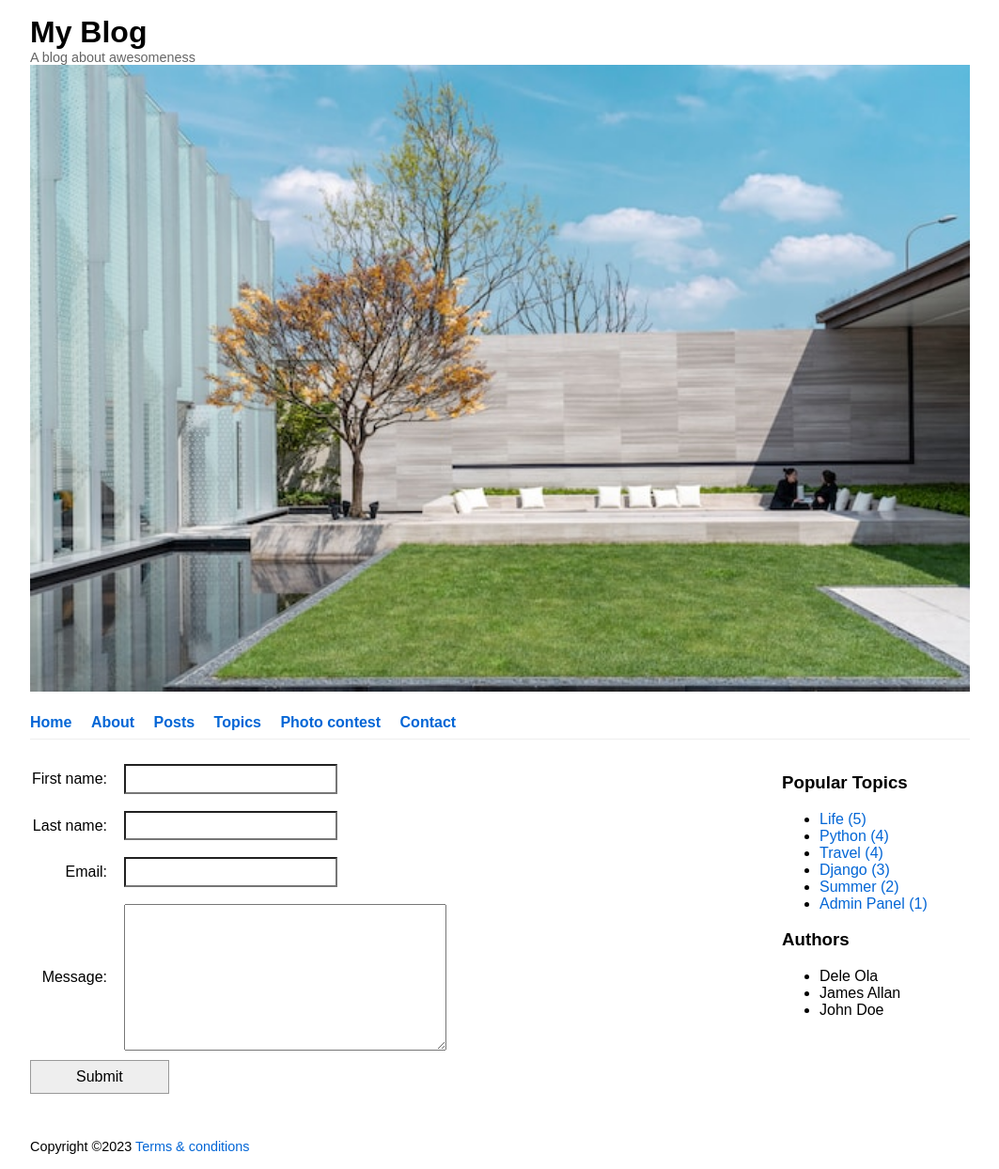
After one commit to akin11235/my_blog, a Django app: page /contact/ in a window 1280 px wide. The commit adds this page. Shown: the whole page at 94% size, without its empty margins (108-1171 px from the left). Run offline with Django 4.2, Linux system fonts and the light colour scheme; data comes from the database, SQL or seed files in the repository; both versions use the stored data as it was after the commit; some libraries are stand-ins or nearby versions.

Commit message:
update module 5
manipulate data with forms

```diff
--- a/blog/models.py
+++ b/blog/models.py
@@ -3,6 +3,7 @@
 from django.utils import timezone
 from django.contrib.auth import get_user_model
 from django.urls import reverse
+from ckeditor_uploader.fields import RichTextUploadingField
 
 
 # Create your models here.
@@ -103,7 +104,8 @@
         null=False,
     )
 
-    content = models.TextField()
+    # content = models.TextField()
+    content = RichTextUploadingField()
 
     published = models.DateTimeField(
         null=True,
@@ -114,6 +116,12 @@
     created = models.DateTimeField(auto_now_add=True)  # Sets and create
     updated = models.DateTimeField(auto_now=True)  # Updates on each save
     # deleted = models.BooleanField()  # Filters base set of data for soft-delete behaviour
+
+    banner = models.ImageField(
+        blank=True,
+        null=True,
+        help_text='A banner image for the post'
+    )
 
     class Meta:
         #  Sort by the 'created' field. The '-' prefix
@@ -175,3 +183,17 @@
 
     def __str__(self):
         return f'"{self.text}" by {self.name} posted {self.created}\n'
+
+
+class Contact(models.Model):
+    first_name = models.CharField(max_length=50)
+    last_name = models.CharField(max_length=50)
+    email = models.EmailField()
+    message = models.TextField()
+    submitted = models.DateTimeField(auto_now_add=True)
+
+    class Meta:
+        ordering = ['-submitted']
+
+    def __str__(self):
+        return f'{self.submitted.date()}: {self.email}'
--- a/blog/templates/blog/base.html
+++ b/blog/templates/blog/base.html
@@ -5,6 +5,7 @@
     <meta charset="UTF-8">
     <title>My Blog - {% block page_title %}An awesome blog{% endblock %}</title>
 </head>
+
 <body>
  {% if messages %}
   <div class="django-messages">
@@ -13,6 +14,7 @@
     {% endfor %}
   </div>
   {% endif %}
+
 <!--The header-->
 <div class="wrapper">
 <header id="site-header">
@@ -30,7 +32,8 @@
         <li><a href="{% url 'about'  %}">About</a></li>
         <li><a href="{% url 'post-list' %}">Posts</a></li>
         <li><a href="{% url 'topic-list' %}">Topics</a></li>
-        <li><a href="#">Contact</a></li>
+        <li><a href="#">Photo contest</a></li>
+        <li><a href="{% url 'contact' %}">Contact</a></li>
     </ul>
 </nav>
 
--- /dev/null
+++ b/blog/templates/blog/contact_form.html
@@ -0,0 +1,15 @@
+{% extends "blog/base.html" %}
+
+{% block page_title %}Contact{% endblock %}
+
+{% block main %}
+
+<form method="post">
+    {% csrf_token %}
+    <table>
+        {{ form.as_table }}
+    </table>
+    <button type="submit">Submit</button>
+</form>
+
+{% endblock %}
--- a/blog/templates/blog/post_preview.html
+++ b/blog/templates/blog/post_preview.html
@@ -2,7 +2,7 @@
 <h2>{{ post.title }}</h2>
 <time>{{ post.published }}</time>
 <section class="teaser">
-  {{ post.content|truncatewords:20 }}
+  {{ post.content|striptags|truncatewords:20 }}
 </section>
 <p><a href="{{ post.get_absolute_url }}">Read more &rarr; </a></p>
 </article>
--- a/blog/views.py
+++ b/blog/views.py
@@ -3,7 +3,7 @@
 from django.db.models import Count
 # from django.views import View
 from django.views.generic.base import TemplateView
-from django.views.generic import DetailView, FormView, ListView
+from django.views.generic import DetailView, CreateView, FormView, ListView
 from django.urls import reverse_lazy
 from django.contrib import messages
 
@@ -65,8 +65,6 @@
             .order_by('-published')[:3]
 
         context.update({'latest_posts': latest_posts})
-
-
 
         # authors = models.Post.objects.published() \
         #     .get_authors() \
@@ -235,3 +233,22 @@
         )
         # Continue with default behaviour
         return super().form_valid(form)
+
+
+class ContactFormView(CreateView):
+    model = models.Contact
+    success_url = reverse_lazy('home')
+    fields = [
+        'first_name',
+        'last_name',
+        'email',
+        'message',
+    ]
+
+    def form_valid(self, form):
+        messages.add_message(
+            self.request,
+            messages.SUCCESS,
+            'Thank you! Your message has been sent.'
+        )
+        return super().form_valid(form)
--- a/my_blog/urls.py
+++ b/my_blog/urls.py
@@ -15,9 +15,12 @@
     2. Add a URL to urlpatterns:  path('blog/', include('blog.urls'))
 """
 from django.contrib import admin
-from django.urls import path
+from django.urls import include, path
 
 from blog import views
+
+from django.conf import settings
+from django.conf.urls.static import static
 
 urlpatterns = [
     path('admin/', admin.site.urls),
@@ -50,4 +53,6 @@
         views.FormViewExample.as_view(),
         name='formview-example'
     ),
-]
+    path('contact/', views.ContactFormView.as_view(), name='contact'),
+    path('ckeditor/', include('ckeditor_uploader.urls')),
+] + static(settings.MEDIA_URL, document_root=settings.MEDIA_ROOT)
```
Also changed, not shown: blog/admin.py (+18 -0 lines), blog/templates/blog/post_detail.html (+7 -3 lines), my_blog/settings.py (+10 -2 lines), blog/migrations/0010_contact.py (added), blog/migrations/0011_post_banner.py (added), blog/migrations/0012_alter_post_content.py (added), db.sqlite3, media/the_beach_1.jpg (added), media/uploads/2023/07/22/mars_1.jpg (added), media/uploads/2023/07/22/the-beach_1.jpg (added), 1 other file.
